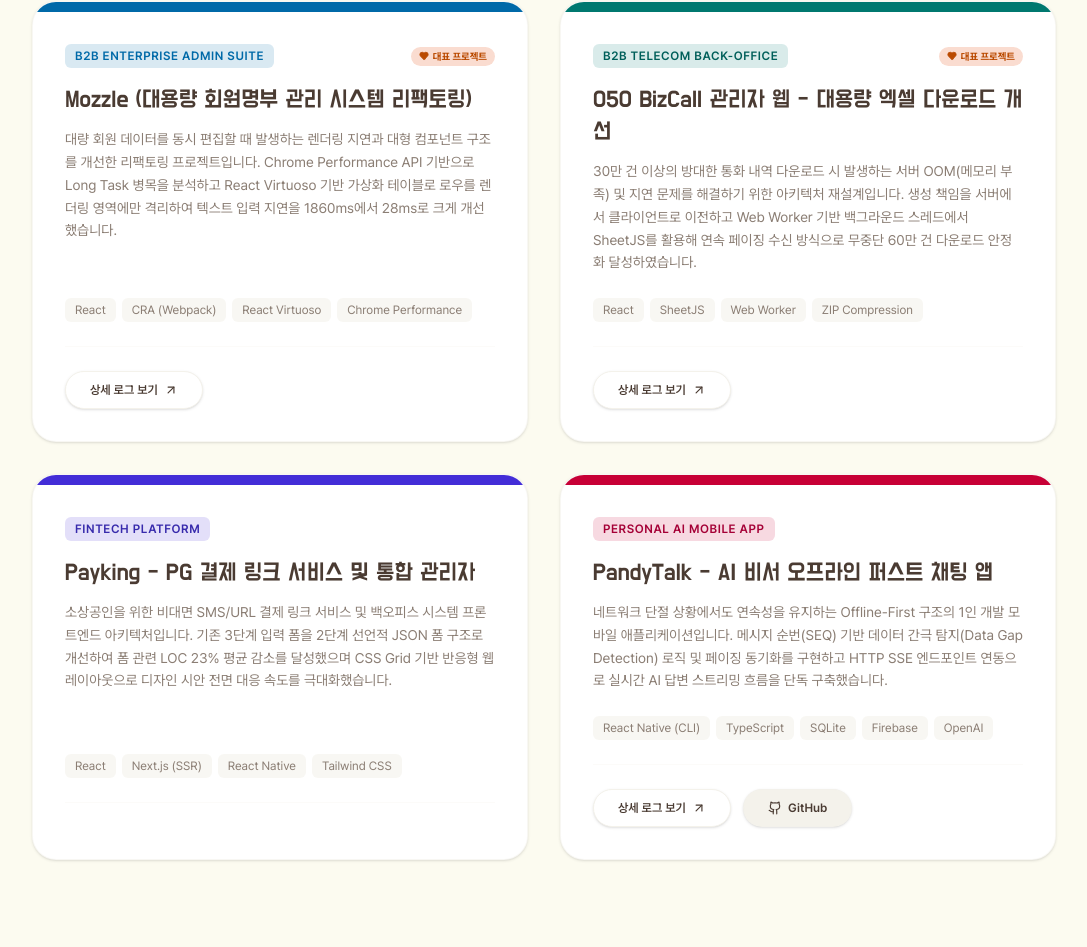
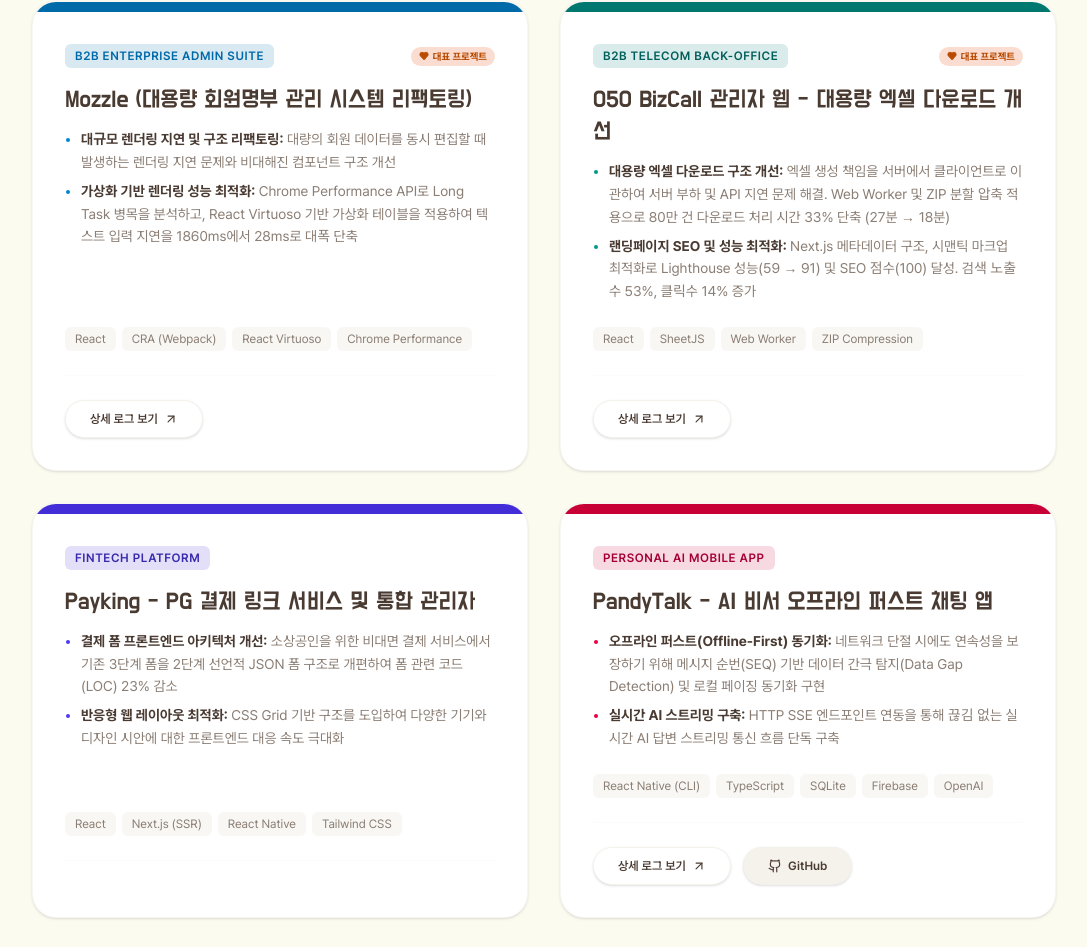
Before and after one commit to 951jth/portpolio, a Next.js app: page / in a window 1280 px wide. Shown: the part 2717-3664 px from the top of the page, without its empty margins (96-1183 px from the left). Built offline with nearby package versions, Linux system fonts and the light colour scheme.

Commit message:
refactor: 프로젝트 섹션 설명글을 불릿 리스트 UI로 개편

```diff
--- a/src/components/sections/ProjectCard.tsx
+++ b/src/components/sections/ProjectCard.tsx
@@ -6,7 +6,7 @@
 export interface ProjectItem {
   title: string;
   category: string;
-  description: string;
+  description: React.ReactNode;
   tags: string[];
   link?: string;
   github?: string;
@@ -54,9 +54,9 @@
           </h3>
 
           {/* Description */}
-          <p className="text-text-secondary text-xs sm:text-sm leading-relaxed mb-6">
+          <div className="text-text-secondary text-xs sm:text-sm leading-relaxed mb-6">
             {project.description}
-          </p>
+          </div>
         </div>
 
         <div>
--- a/src/components/sections/Projects.tsx
+++ b/src/components/sections/Projects.tsx
@@ -6,8 +6,16 @@
     title: "Mozzle (대용량 회원명부 관리 시스템 리팩토링)",
     category: "B2B Enterprise Admin Suite",
     theme: "blue",
-    description:
-      "대량 회원 데이터를 동시 편집할 때 발생하는 렌더링 지연과 대형 컴포넌트 구조를 개선한 리팩토링 프로젝트입니다. Chrome Performance API 기반으로 Long Task 병목을 분석하고 React Virtuoso 기반 가상화 테이블로 로우를 렌더링 영역에만 격리하여 텍스트 입력 지연을 1860ms에서 28ms로 크게 개선했습니다.",
+    description: (
+      <ul className="list-disc pl-4 space-y-1.5 marker:text-sky-600">
+        <li>
+          <strong className="text-text">대규모 렌더링 지연 및 구조 리팩토링:</strong> 대량의 회원 데이터를 동시 편집할 때 발생하는 렌더링 지연 문제와 비대해진 컴포넌트 구조 개선
+        </li>
+        <li>
+          <strong className="text-text">가상화 기반 렌더링 성능 최적화:</strong> Chrome Performance API로 Long Task 병목을 분석하고, React Virtuoso 기반 가상화 테이블을 적용하여 텍스트 입력 지연을 1860ms에서 28ms로 대폭 단축
+        </li>
+      </ul>
+    ),
     tags: ["React", "CRA (Webpack)", "React Virtuoso", "Chrome Performance"],
     link: "https://admitted-flamingo-2a3.notion.site/Engineering-Log-30159549cbc0800286f9faf3a378fda2",
     featured: true,
@@ -16,8 +24,16 @@
     title: "050 BizCall 관리자 웹 - 대용량 엑셀 다운로드 개선",
     category: "B2B Telecom Back-Office",
     theme: "emerald",
-    description:
-      "30만 건 이상의 방대한 통화 내역 다운로드 시 발생하는 서버 OOM(메모리 부족) 및 지연 문제를 해결하기 위한 아키텍처 재설계입니다. 생성 책임을 서버에서 클라이언트로 이전하고 Web Worker 기반 백그라운드 스레드에서 SheetJS를 활용해 연속 페이징 수신 방식으로 무중단 60만 건 다운로드 안정화 달성하였습니다.",
+    description: (
+      <ul className="list-disc pl-4 space-y-1.5 marker:text-teal-600">
+        <li>
+          <strong className="text-text">대용량 엑셀 다운로드 구조 개선:</strong> 엑셀 생성 책임을 서버에서 클라이언트로 이관하여 서버 부하 및 API 지연 문제 해결. Web Worker 및 ZIP 분할 압축 적용으로 80만 건 다운로드 처리 시간 33% 단축 (27분 → 18분)
+        </li>
+        <li>
+          <strong className="text-text">랜딩페이지 SEO 및 성능 최적화:</strong> Next.js 메타데이터 구조, 시맨틱 마크업 최적화로 Lighthouse 성능(59 → 91) 및 SEO 점수(100) 달성. 검색 노출수 53%, 클릭수 14% 증가
+        </li>
+      </ul>
+    ),
     tags: ["React", "SheetJS", "Web Worker", "ZIP Compression"],
     link: "https://admitted-flamingo-2a3.notion.site/Engineering-Log-30159549cbc0800286f9faf3a378fda2",
     featured: true,
@@ -26,8 +42,16 @@
     title: "Payking - PG 결제 링크 서비스 및 통합 관리자",
     category: "Fintech Platform",
     theme: "purple",
-    description:
-      "소상공인을 위한 비대면 SMS/URL 결제 링크 서비스 및 백오피스 시스템 프론트엔드 아키텍처입니다. 기존 3단계 입력 폼을 2단계 선언적 JSON 폼 구조로 개선하여 폼 관련 LOC 23% 평균 감소를 달성했으며 CSS Grid 기반 반응형 웹 레이아웃으로 디자인 시안 전면 대응 속도를 극대화했습니다.",
+    description: (
+      <ul className="list-disc pl-4 space-y-1.5 marker:text-indigo-600">
+        <li>
+          <strong className="text-text">결제 폼 프론트엔드 아키텍처 개선:</strong> 소상공인을 위한 비대면 결제 서비스에서 기존 3단계 폼을 2단계 선언적 JSON 폼 구조로 개편하여 폼 관련 코드(LOC) 23% 감소
+        </li>
+        <li>
+          <strong className="text-text">반응형 웹 레이아웃 최적화:</strong> CSS Grid 기반 구조를 도입하여 다양한 기기와 디자인 시안에 대한 프론트엔드 대응 속도 극대화
+        </li>
+      </ul>
+    ),
     tags: ["React", "Next.js (SSR)", "React Native", "Tailwind CSS"],
     featured: false,
   },
@@ -35,8 +59,16 @@
     title: "PandyTalk - AI 비서 오프라인 퍼스트 채팅 앱",
     category: "Personal AI Mobile App",
     theme: "rose",
-    description:
-      "네트워크 단절 상황에서도 연속성을 유지하는 Offline-First 구조의 1인 개발 모바일 애플리케이션입니다. 메시지 순번(SEQ) 기반 데이터 간극 탐지(Data Gap Detection) 로직 및 페이징 동기화를 구현하고 HTTP SSE 엔드포인트 연동으로 실시간 AI 답변 스트리밍 흐름을 단독 구축했습니다.",
+    description: (
+      <ul className="list-disc pl-4 space-y-1.5 marker:text-rose-600">
+        <li>
+          <strong className="text-text">오프라인 퍼스트(Offline-First) 동기화:</strong> 네트워크 단절 시에도 연속성을 보장하기 위해 메시지 순번(SEQ) 기반 데이터 간극 탐지(Data Gap Detection) 및 로컬 페이징 동기화 구현
+        </li>
+        <li>
+          <strong className="text-text">실시간 AI 스트리밍 구축:</strong> HTTP SSE 엔드포인트 연동을 통해 끊김 없는 실시간 AI 답변 스트리밍 통신 흐름 단독 구축
+        </li>
+      </ul>
+    ),
     tags: ["React Native (CLI)", "TypeScript", "SQLite", "Firebase", "OpenAI"],
     link: "https://admitted-flamingo-2a3.notion.site/Engineering-Log-30159549cbc0800286f9faf3a378fda2",
     github: "https://github.com/951jth/pandytalk",
```
